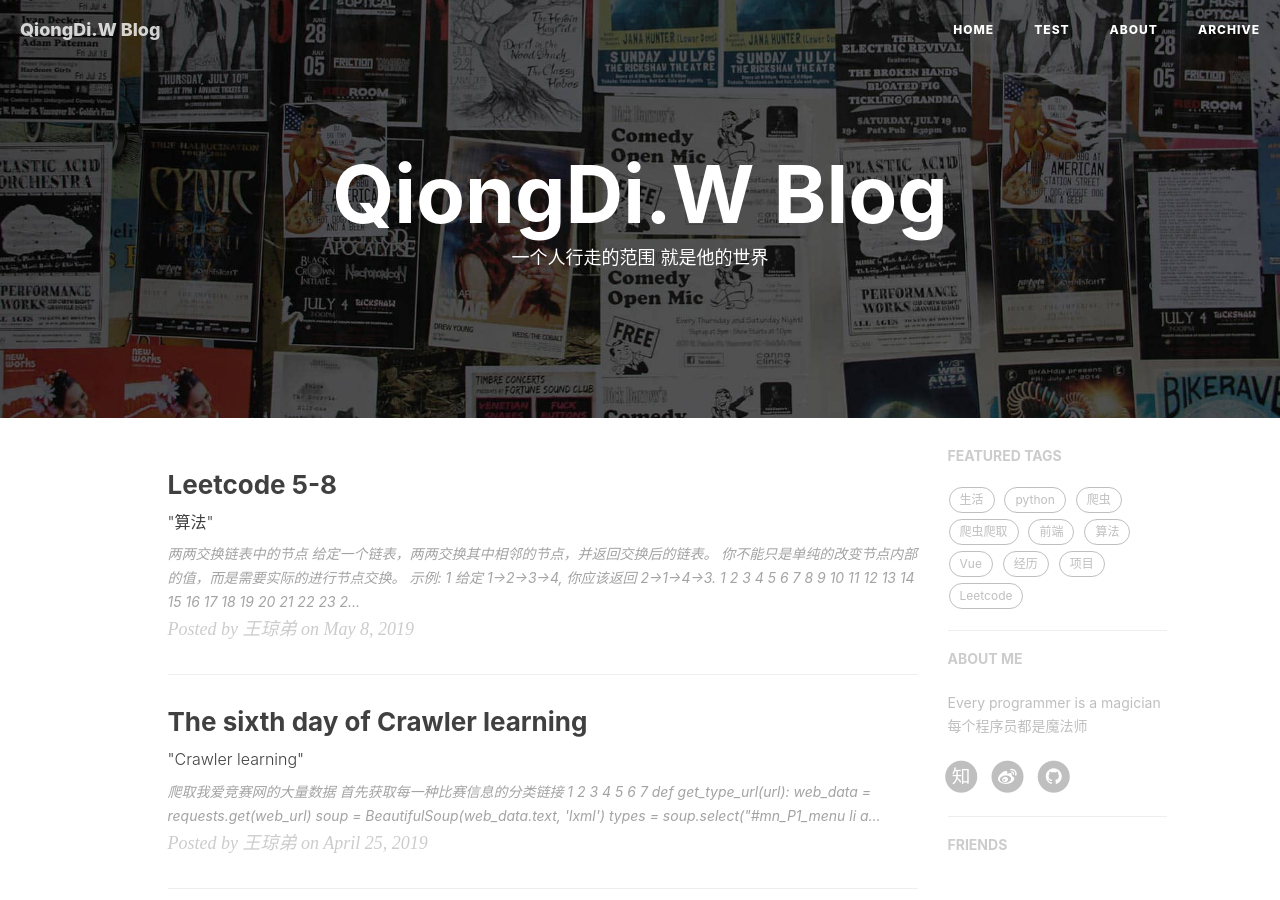
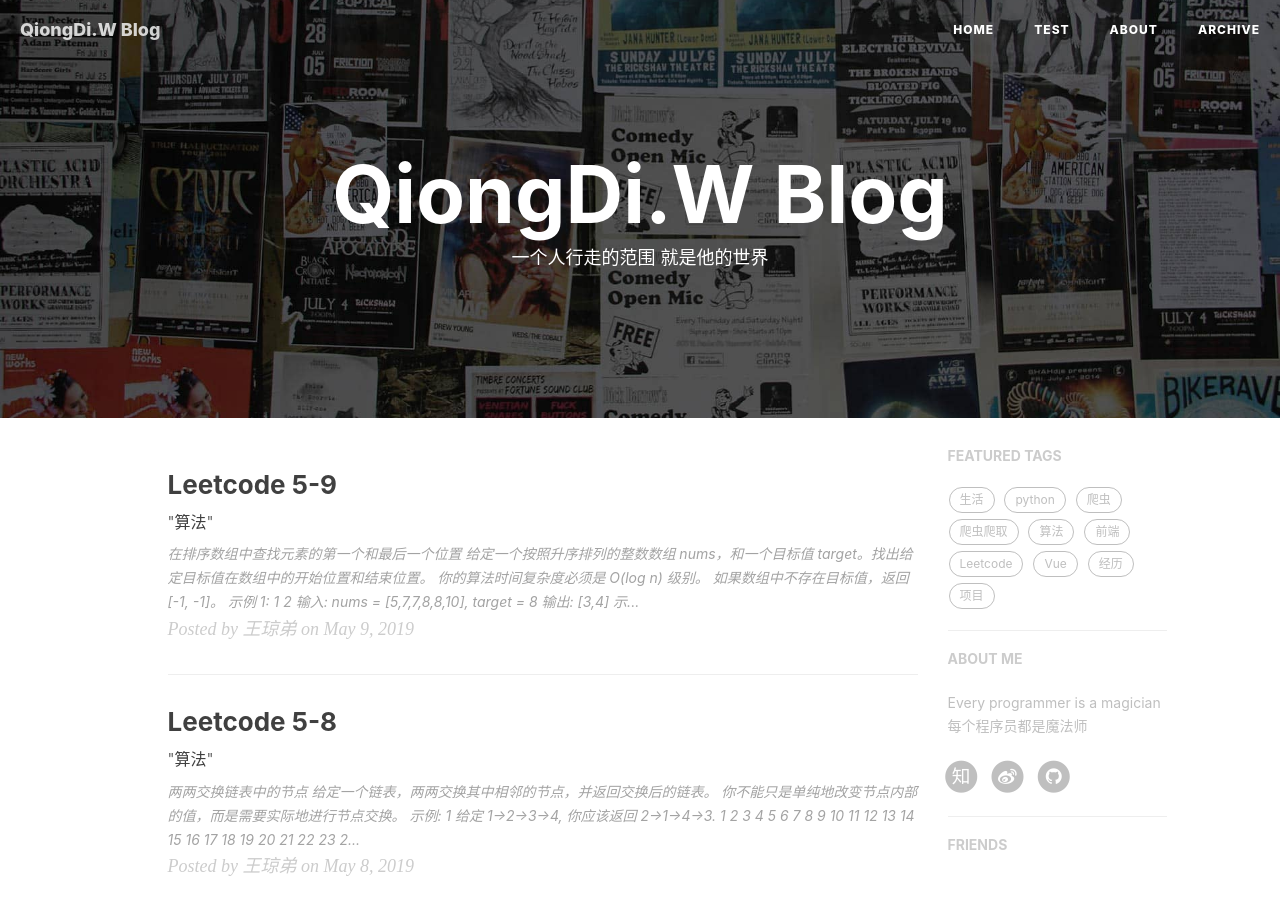
Before and after one commit to MouMangTai/MouMangTai.github.io, a Jekyll site: the page built from index.html, in a window 1280 px wide and 900 px high. Built offline with Jekyll 4.4.1, drawn with Linux system fonts in a browser that asks for light colours; nearby versions of some CDN libraries; the list of posts is cut into pages by our own code; comment, search, counter and statistics services are not loaded; some of the changed text lies outside the part shown.

Commit message:
post5.9.1

````diff
--- a/_posts/2019-05-06-Leetcode.markdown
+++ b/_posts/2019-05-08-Leetcode.markdown
@@ -14,7 +14,7 @@ tags:
 
 给定一个链表，两两交换其中相邻的节点，并返回交换后的链表。
 
-**你不能只是单纯的改变节点内部的值**，而是需要实际的进行节点交换。
+**你不能只是单纯地改变节点内部的值**，而是需要实际地进行节点交换。
 
 **示例:**
 
@@ -24,7 +24,7 @@ tags:
 
 ```java
 if(head==null||head.next==null) return head;
-		ListNode H = new ListNode(0);
+	    ListNode H = new ListNode(0);
         ListNode cur = head;
         ListNode next = head.next;
         H.next = next;
--- /dev/null
+++ b/_posts/2019-05-09-Leetcode.markdown
@@ -0,0 +1,62 @@
+---
+layout:     post
+title:      "Leetcode 5-9"
+subtitle:   " \"算法\""
+date:       2019-05-09 17:03:00
+author:     "王琼弟"
+catalog: true
+tags:
+    - 算法
+    - Leetcode
+---
+
+#### [在排序数组中查找元素的第一个和最后一个位置](https://leetcode-cn.com/problems/find-first-and-last-position-of-element-in-sorted-array/)
+
+给定一个按照升序排列的整数数组 `nums`，和一个目标值 `target`。找出给定目标值在数组中的开始位置和结束位置。
+
+你的算法时间复杂度必须是 *O*(log *n*) 级别。
+
+如果数组中不存在目标值，返回 `[-1, -1]`。
+
+**示例 1:**
+
+```
+输入: nums = [5,7,7,8,8,10], target = 8
+输出: [3,4]
+```
+
+**示例 2:**
+
+```
+输入: nums = [5,7,7,8,8,10], target = 6
+输出: [-1,-1]
+```
+
+**代码**
+
+```java
+public class searchRange {
+	public int[] searchRange(int[] nums, int target) {
+        int res[] = {-1, -1};
+		int left = 0;
+        int right = nums.length-1;
+        while(left<=right) {
+        	int mid = left + (right - left)/2;
+        	if(nums[mid]==target) {
+        		left = mid;
+        		right = mid;
+        		while(left>0&&nums[left-1]==nums[left])left--;
+        		while(right<nums.length-1&&nums[right+1]==nums[right])right++;
+        		res[0] = left;
+        		res[1] = right;
+        		return res;
+        	}else if(nums[mid]<target) {
+        		left = mid+1;
+        	}else {
+        		right = mid-1;
+        	}
+        }
+        return res;
+    }
+}
+```
````
Also changed, not shown: other parts of _posts/2019-05-08-Leetcode.markdown (+0 -4 lines).
